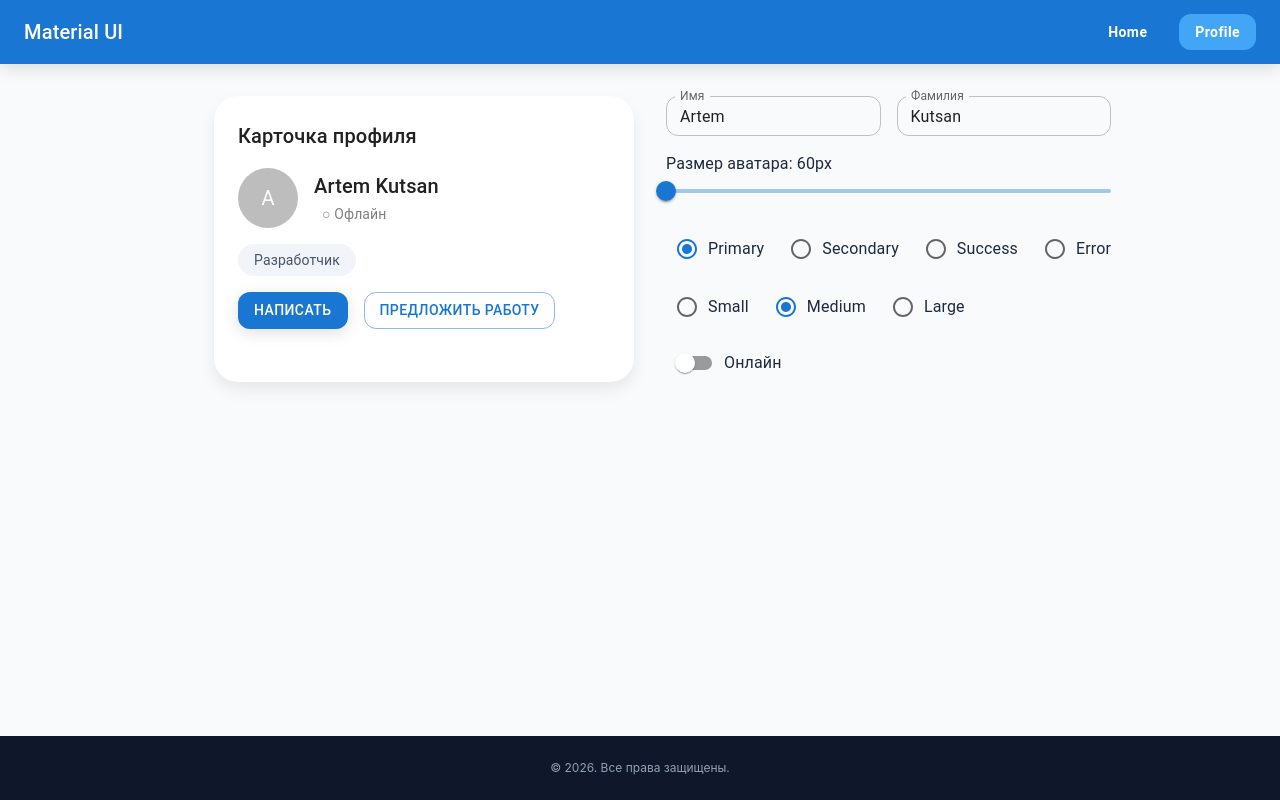
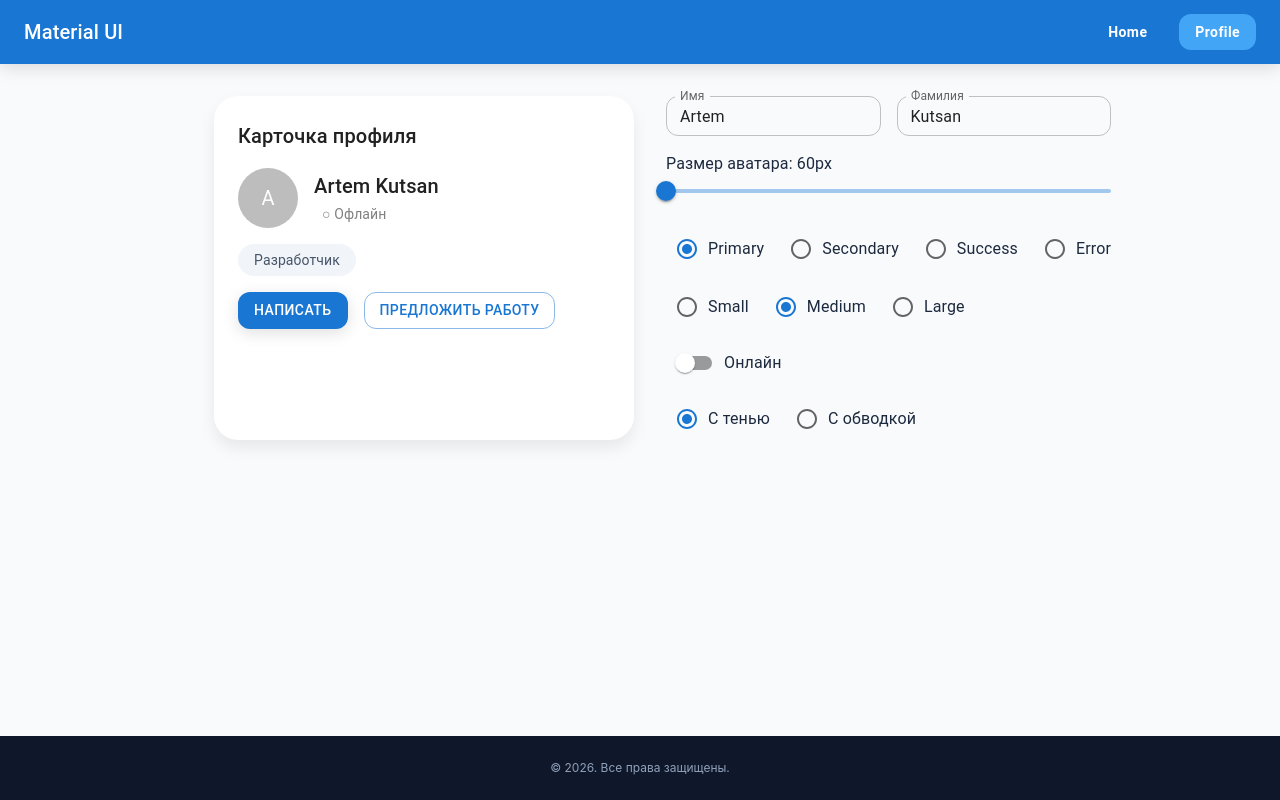
Before and after one commit to ArtemKutsan/react-summary-8, a React (Vite) app: page /profile in a window 1280 px wide. Built offline with nearby package versions, Linux system fonts and the light colour scheme.

Commit message:
add: добавлено изменение стиля карточки

```diff
--- a/src/components/ProfilePlayground.jsx
+++ b/src/components/ProfilePlayground.jsx
@@ -212,6 +212,19 @@ function ProfilePlayground() {
               }
               label="Онлайн"
             />
+
+            {/* Стиль карточки */}
+            <Box>
+              <RadioGroup
+                value={profile.cardVariant}
+                onChange={(event) => update('cardVariant', event.target.value)}
+              >
+                <Stack direction="row" spacing={2}>
+                  <FormControlLabel value="elevation" control={<Radio />} label="С тенью" />
+                  <FormControlLabel value="outlined" control={<Radio />} label="С обводкой" />
+                </Stack>
+              </RadioGroup>
+            </Box>
           </Stack>
         </Box>
       </Box>
```
